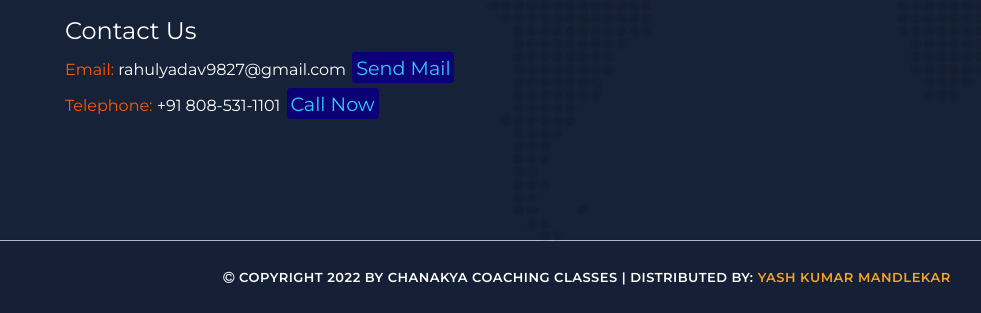
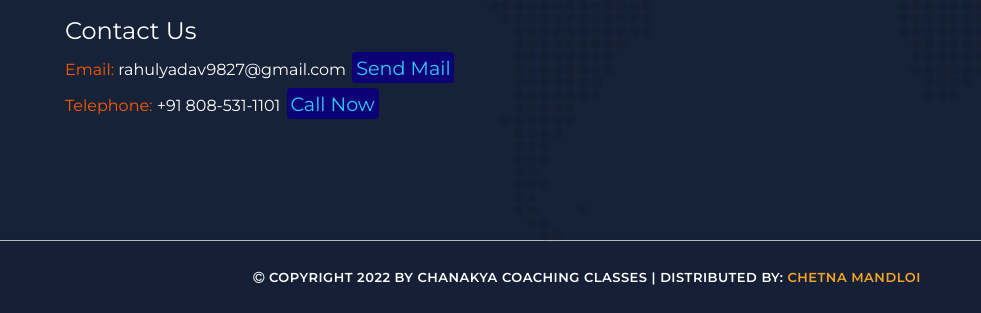
Before and after one commit to chetna-mandloi/Chanakya-classes-main, a plain HTML site: page index.html in a window 1280 px wide. Shown: the part 3807-4120 px from the top of the page, without its empty margins (53-1034 px from the left). Drawn offline with nearby package versions, Linux system fonts and the light colour scheme; a web font is replaced by a local one.

Commit message:
Update index.html

```diff
--- a/index.html
+++ b/index.html
@@ -603,10 +603,10 @@
               <i class="fa fa-copyright"></i> Copyright 2022 by Chanakya
               Coaching Classes | Distributed By:
               <a
-                href="https://github.com/yash-mandlekar"
+                href="https://github.com/chetna-mandloi"
                 rel="sponsored"
                 target="_blank"
-                >Yash Kumar Mandlekar</a
+                >Chetna Mandloi</a
               >
             </p>
           </div>
```
